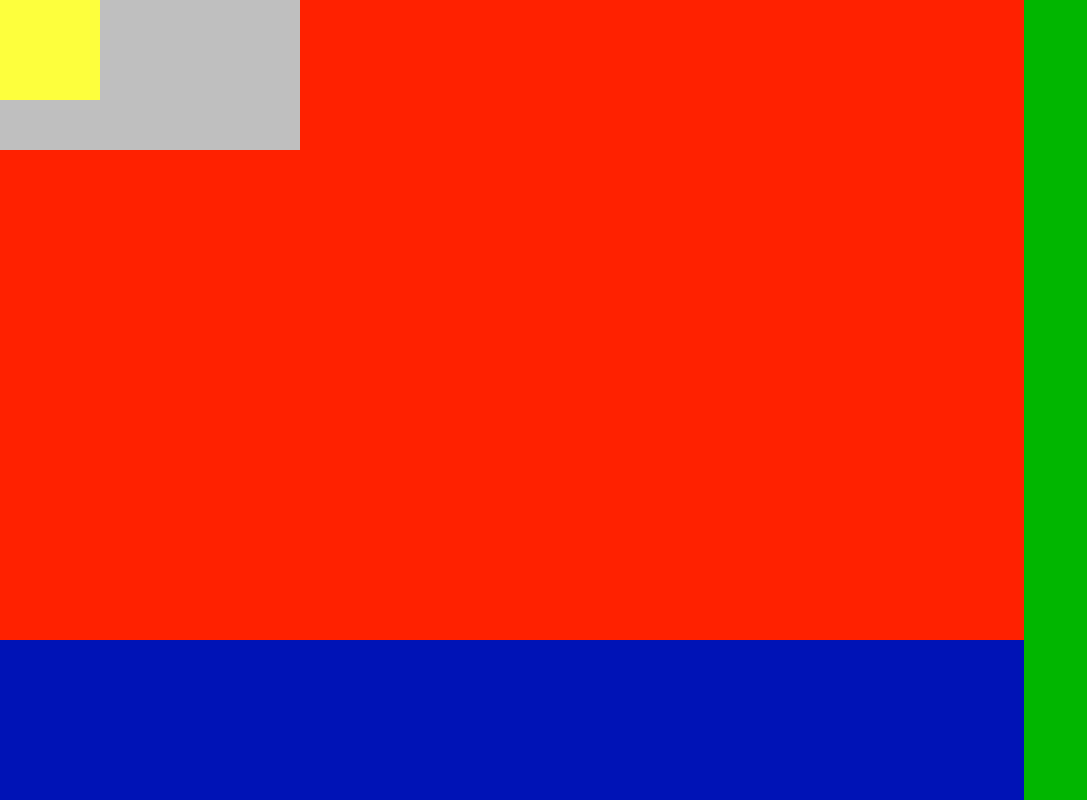
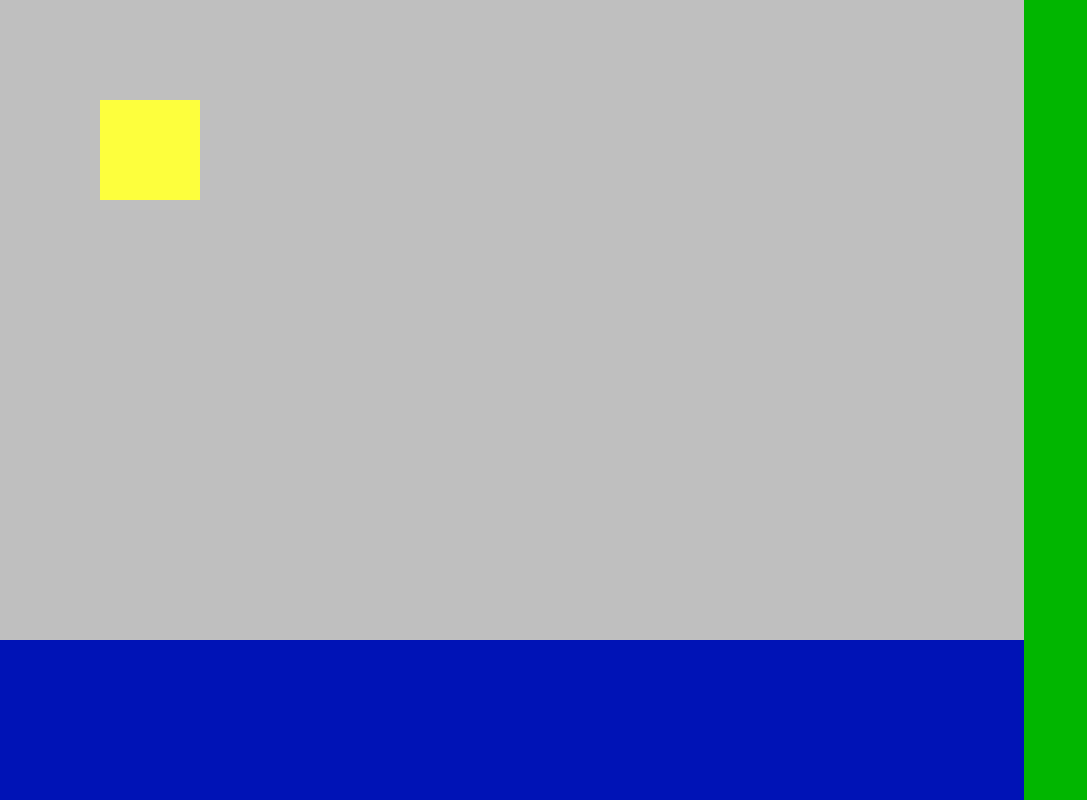
Before and after one commit to ArnaudDroxler/MicroprocesseurPourLesNul, a plain HTML site: page index.html in a window 1280 px wide. Shown: the whole page, without its empty margins (0-1087 px from the left). Drawn offline with Linux system fonts and the light colour scheme.

Commit message:
canvas 2d auto resize

```diff
--- a/index.html
+++ b/index.html
@@ -4,10 +4,12 @@
     <meta charset="UTF-8">
     <title>Le Microprocesseur pour les nuls</title>
     <link rel="stylesheet" href="css/style.css">
+    <script src="js/jquery-3.2.0.min.js"></script>
+    <script src="js/jcanvas.min.js"></script>
+    <script src="js/main.js"></script>
 </head>
 <body>
     <div id="container">
-
         <div class="left-half">
             <div class="top-half">
                 <canvas id="canvas"></canvas>
@@ -19,12 +21,7 @@
         <div class="right-half">
 
         </div>
+    </div>
 
-
-
-    </div>
-    <script src="js/jquery-3.2.0.min.js"></script>
-    <script src="js/jcanvas.min.js"></script>
-    <script src="js/main.js"></script>
 </body>
 </html>
--- a/js/main.js
+++ b/js/main.js
@@ -1,10 +1,17 @@
-var canvas;
+var canvas = null;
 
-function init(){
-    canvas = document.getElementById('canvas');
+window.onload = function(){
+    canvas = document.getElementById("canvas");
 
-    drawMicroProcesseur();
-}
+    var displayWidth = $('#container').width();
+    var displayHeight = $('#container').height();
+    canvas.width = parseInt(displayWidth * 0.8);
+    canvas.height =  parseInt(displayHeight * 0.8);
+
+    console.log(canvas.width);
+
+    tick();
+};
 
 function  drawMicroProcesseur() {
 
@@ -20,7 +27,7 @@ function  drawMicroProcesseur() {
     //Micropreocesseur
     $('canvas').drawRect({
         fillStyle: '#fdff3d',
-        x:0, y: 0,
+        x:100, y: 100,
         width: 100,
         height: 100,
         fromCenter: false
@@ -28,4 +35,15 @@ function  drawMicroProcesseur() {
 
 }
 
-init();
+function resize(){
+    var displayWidth = $('#container').width();
+    var displayHeight = $('#container').height();
+    canvas.width = parseInt(displayWidth * 0.8);
+    canvas.height =  parseInt(displayHeight * 0.8);
+}
+
+function tick() {
+    requestAnimationFrame(tick);
+    resize();
+    drawMicroProcesseur();
+}
```
